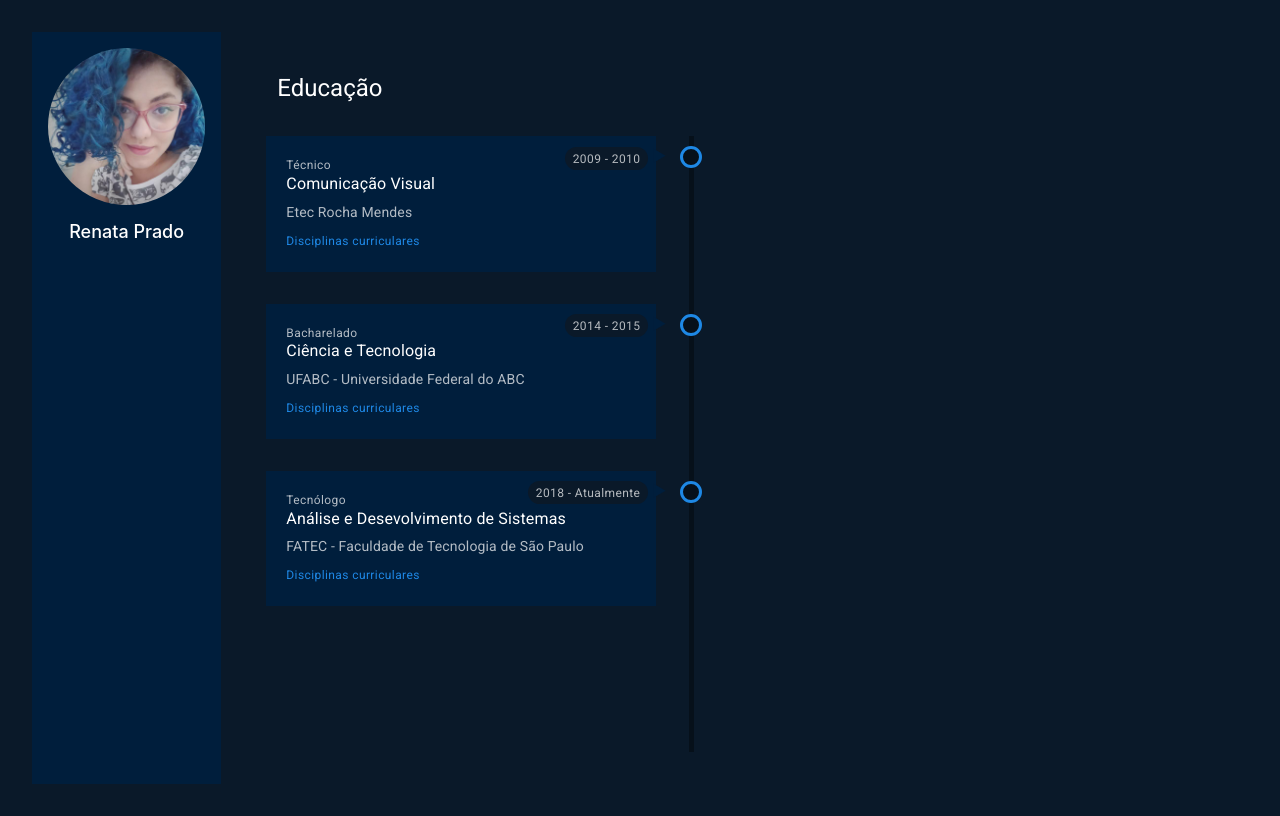
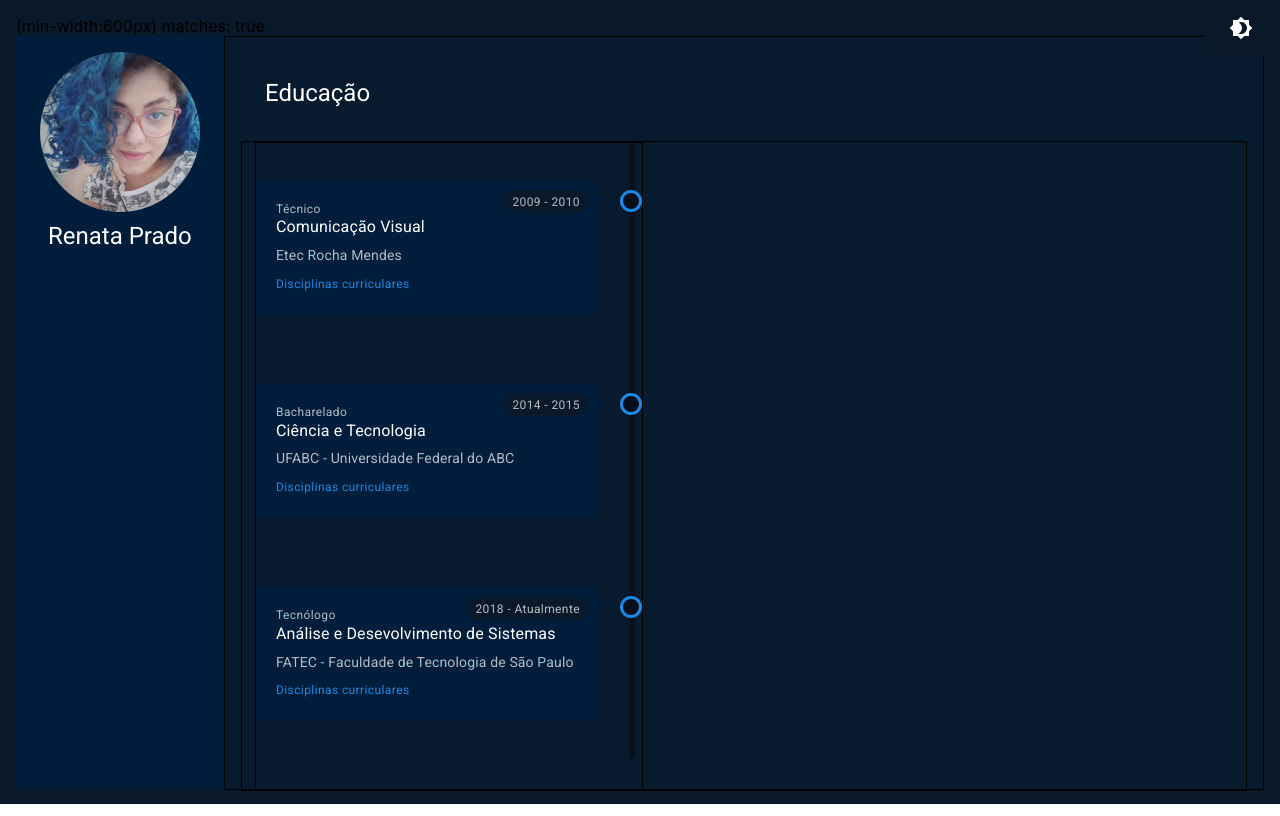
Before and after one commit to renataprado/resume, a React (Create React App) app: page / in a window 1280 px wide. Built offline with nearby package versions, Linux system fonts and the light colour scheme.

Commit message:
timeline component

```diff
--- a/package.json
+++ b/package.json
@@ -5,6 +5,9 @@
   "dependencies": {
     "@emotion/react": "^11.7.1",
     "@emotion/styled": "^11.6.0",
+    "@fontsource/roboto": "^4.5.2",
+    "@material-ui/core": "^4.12.3",
+    "@mui/icons-material": "^5.3.1",
     "@mui/material": "^5.3.1",
     "@mui/system": "^5.3.0",
     "@testing-library/jest-dom": "^5.16.1",
@@ -13,6 +16,7 @@
     "react": "^17.0.2",
     "react-dom": "^17.0.2",
     "react-scripts": "5.0.0",
+    "typeface-cormorant": "^1.1.13",
     "web-vitals": "^2.1.4"
   },
   "scripts": {
--- a/src/App.js
+++ b/src/App.js
@@ -1,18 +1,47 @@
 import './App.css';
-import { ThemeProvider, Box, Grid} from '@mui/material';
+//import { ThemeProvider} from  '@material-ui/core/styles';
+import { useState } from 'react';
+import {  ThemeProvider, Box, Grid, IconButton, useMediaQuery} from '@mui/material';
+import Brightness4Icon from '@mui/icons-material/Brightness4';
+import Brightness7Icon from '@mui/icons-material/Brightness7';
+
+//import { Brightness4Icon, Brightness7Icon } from '@mui/icons-material';
 import Profile from './components/Profile';
 import Timeline from './components/Timeline';
 import {darkTheme, lightTheme} from './themes';
 
+function App() {
+  const [ theme, setTheme ] = useState(darkTheme);
+  const matches = useMediaQuery('(min-width:700px)');
 
-function App() {
+  function themeHandler(click){
+    if(click){
+      setTheme(lightTheme);
+    } else {
+      setTheme(darkTheme)
+    }
+  }
+  function Item(){
+    return (
+      <Box
+        sx={{
+          border: '1px solid'
+        }}
+      />
+    )
+  }
+
 
   return (
-    <ThemeProvider  theme={darkTheme}>
+    <ThemeProvider  theme={theme}>
     <Box sx={{backgroundColor: 'background.default'}}>
-      <Box sx={{ flexGrow: 1, p: 4 }}>
-        <Grid container spacing={2}>
-          <Grid item xs={2}>
+      <div  style={{position: 'absolute', right: 10}}>
+       <ChangeTheme onClick={themeHandler}></ChangeTheme>
+      </div>
+      <Box sx={{ flexGrow: 1, p: 2 }}>
+      <span>{`(min-width:600px) matches: ${matches}`}</span>
+        <Grid container>
+          <Grid item sx={12}  sm={4} md={3} lg={2}>
             <Box
               sx={{
                 bgcolor: 'background.paper',
@@ -23,10 +52,11 @@ function App() {
               <Profile></Profile>
             </Box>
           </Grid>
-          <Grid item xs={10}>
+          <Grid item sx={12}  sm={8} md={9} lg={10}>
             <Box
               sx={{
-                height: '94vh'
+                height: '94vh',
+                bgcolor: 'background.test'
               }}
             >
               <Timeline></Timeline>
@@ -39,5 +69,31 @@ function App() {
   );
 }
 
+const ChangeTheme = (props) => {
+  const [click, setClick] = useState(false);
+  function clickHandler() {
+    props.onClick(!click)
+    setClick(!click)
+  }
+  return (
+    <Box
+      sx={{
+        display: 'flex',
+        width: 50,
+        alignItems: 'center',
+        justifyContent: 'center',
+        bgcolor: 'background.default',
+        color: 'text.primary',
+        borderRadius: 1,
+        p: 1,
+      }}
+    >
+      <IconButton sx={{ ml: 1 }} onClick={clickHandler} color="inherit">
+        {  click ? <Brightness7Icon /> : <Brightness4Icon />}
+      </IconButton>
+    </Box>
+  )
+}
+
 export default App;
 //background-color: rgb(21, 32, 43); /*! scrollbar-color: rgb(107, 125, 140) rgb(25, 39, 52); */
--- a/src/components/Profile.js
+++ b/src/components/Profile.js
@@ -1,5 +1,5 @@
 import React from 'react';
-import { Box, Avatar } from '@mui/material';
+import { Box, Avatar, Typography } from '@mui/material';
 import avatar from '../assets/avatar1.jpg';
 
 function Profile() {
@@ -17,11 +17,9 @@ function Profile() {
           <Avatar
               alt="Renata Prado"
               src={avatar}
-              sx={{ width: '100%', height: '100%' }}
+              sx={{ width: '100%', height: '100%', maxWidth: 160 }}
             />
-            <Box sx={{ color: 'text.primary', fontSize: 18, textAlign:'center', fontWeight: 'medium',  marginTop: 2} }>
-              Renata Prado
-            </Box>
+            <Typography variant="h5" sx={{color: 'text.primary', p:1}}>Renata Prado</Typography>
         </div>
       </Box>
     );
--- a/src/components/Timeline.js
+++ b/src/components/Timeline.js
@@ -6,17 +6,24 @@ function Timeline(){
     <Box
       sx={{
         height: '90vh',
-        width: '100%',
-        p: 2
+        p: 2,
+        border: 1
       }}
     >
       <Typography variant="h5" gutterBottom sx={{color: 'text.primary', p: 3}}>
         Educação
       </Typography>
-      <Box sx={{display: 'flex', height: '90%', justifyContent: 'flex-start'}}>
-        <Box  sx={{position: 'relative', left: 13}}>
+      <Box sx={{display: 'flex', height: '90%', justifyContent: 'flex-start', border: 1}}>
+        <Box  sx={
+          {position: 'relative',
+          display:'flex',
+          flexDirection: 'column',
+          justifyContent: 'space-evenly',
+          left: 13,
+          border: 1}
+          }>
           {educationItems.map((item) =>
-            <EducationItem key={item.id} value={item}/>
+            <Item key={item.id} value={item}/>
           )}
         </Box>
         <Box sx={{width: 5, height: '95%', bgcolor: 'background.contrast'}}/>
@@ -25,7 +32,7 @@ function Timeline(){
   )
 }
 
-const EducationItem = (props) => {
+const Item = (props) => {
   return (
     <div style={{display: 'flex'}}>
       <Box sx={styles.paper}>
@@ -59,7 +66,7 @@ const EducationItem = (props) => {
 const styles = {
   paper: {
     bgcolor: 'background.paper',
-    minWidth: 350,
+    minWidth: 300,
     p: 2.5,
     mb: 4
   },
--- a/src/index.js
+++ b/src/index.js
@@ -1,6 +1,7 @@
 import React from 'react';
 import ReactDOM from 'react-dom';
 import './index.css';
+import "typeface-cormorant";
 import App from './App';
 
 ReactDOM.render(
--- a/src/themes.js
+++ b/src/themes.js
@@ -3,6 +3,12 @@ import { createTheme } from '@mui/material/styles';
 import { green, purple, blue, grey, pink, indigo} from '@mui/material/colors';
 
 export const darkTheme = createTheme({
+    // typography: {
+    //     fontFamily: [
+    //       'Mukta',
+    //       'sans-serif',
+    //     ].join(','),
+    // },
     palette: {
       mode: 'dark',
       primary: {
@@ -14,7 +20,8 @@ export const darkTheme = createTheme({
       background: {
         default: '#0a1929',
         paper: '#001e3c',
-        contrast: '#06101a'
+        contrast: '#06101a',
+        test: 'rgba(0, 30, 60, 0.2)'
       }
     },
     //'#040d17'
@@ -30,9 +37,9 @@ export const lightTheme = createTheme({
         main: green[500],
       },
       background: {
-        default: '#fef0ff',
-        paper: pink[50],
-        contrast: pink[100]
+        default: grey[50],
+        paper: purple[50],
+        contrast: purple[100]
       }
     },
   });
```
Also changed, not shown: 1 other file (tests, documents, lock files or other folders).
